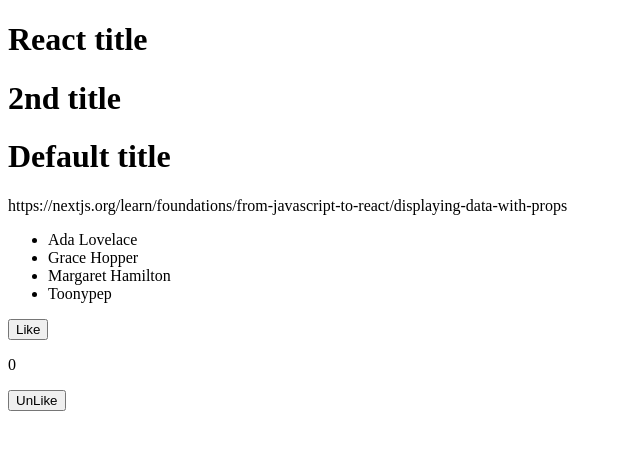
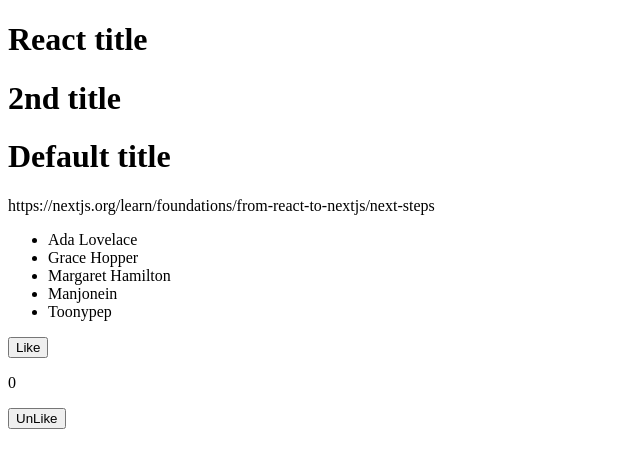
Before and after one commit to eevos/react-test, a Next.js app: page / in a window 1280 px wide. Shown: the top 468 px of the page, without its empty margins (0-640 px from the left). Built offline with nearby package versions, Linux system fonts and the light colour scheme.

Commit message:
Included link to tutorial

```diff
--- a/src/pages/index.jsx
+++ b/src/pages/index.jsx
@@ -4,7 +4,7 @@ function Header(props) {
   return <h1>{createTitle(props.title)}</h1>
 }
 function Paragraph() {
-  return (<p>https://nextjs.org/learn/foundations/from-javascript-to-react/displaying-data-with-props</p>)
+  return (<p>https://nextjs.org/learn/foundations/from-react-to-nextjs/next-steps</p>)
 }
 
 function createTitle(title) {
@@ -20,6 +20,7 @@ export default function HomePage() {
     'Ada Lovelace'
     , 'Grace Hopper'
     , 'Margaret Hamilton'
+    , 'Manjonein'
     , 'Toonypep'];
 
   function handleClick() {
```
